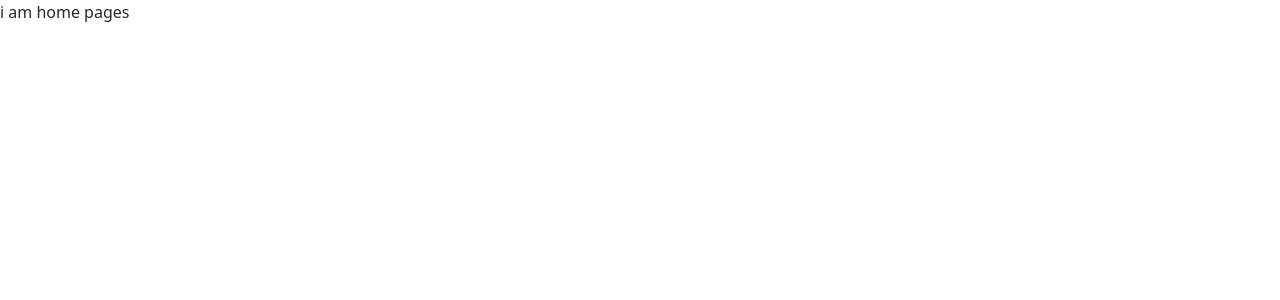
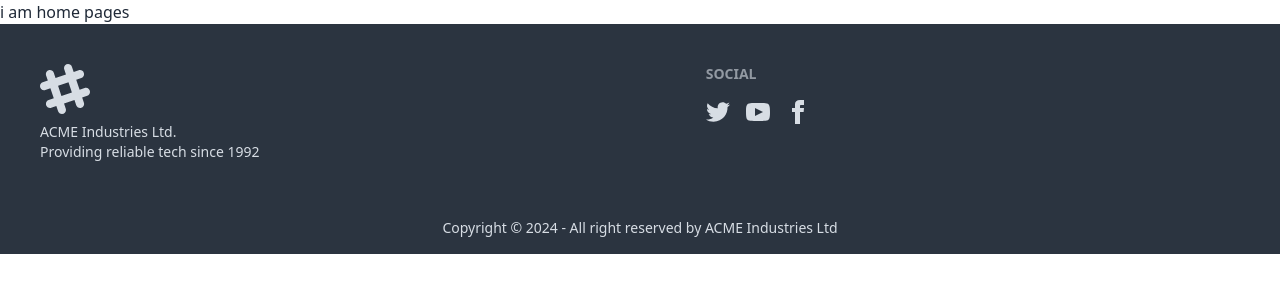
Before and after one commit to SaifulIslamsakil/bistro-boss-client-2, a React (Vite) app: page / in a window 1280 px wide. Shown: the top 300 px of the page. Built offline with nearby package versions, Linux system fonts and the light colour scheme.

Commit message:
added footer section in home pages

```diff
--- a/src/Layout/MainlayOut/MainlayOut.jsx
+++ b/src/Layout/MainlayOut/MainlayOut.jsx
@@ -1,9 +1,11 @@
 import { Outlet } from "react-router-dom";
+import Footer from "../../Shred/Footer/Footer";
 
 const MainlayOut = () => {
     return (
         <div>
             <Outlet></Outlet>
+            <Footer></Footer>
         </div>
     );
 };
--- /dev/null
+++ b/src/Shred/Footer/Footer.jsx
@@ -0,0 +1,27 @@
+const Footer = () => {
+    return (
+        <footer className=" bg-neutral text-neutral-content">
+            <div className="footer p-10">
+                <aside>
+                    <svg width="50" height="50" viewBox="0 0 24 24" xmlns="http://www.w3.org/2000/svg" fillRule="evenodd" clipRule="evenodd" className="fill-current"><path d="M22.672 15.226l-2.432.811.841 2.515c.33 1.019-.209 2.127-1.23 2.456-1.15.325-2.148-.321-2.463-1.226l-.84-2.518-5.013 1.677.84 2.517c.391 1.203-.434 2.542-1.831 2.542-.88 0-1.601-.564-1.86-1.314l-.842-2.516-2.431.809c-1.135.328-2.145-.317-2.463-1.229-.329-1.018.211-2.127 1.231-2.456l2.432-.809-1.621-4.823-2.432.808c-1.355.384-2.558-.59-2.558-1.839 0-.817.509-1.582 1.327-1.846l2.433-.809-.842-2.515c-.33-1.02.211-2.129 1.232-2.458 1.02-.329 2.13.209 2.461 1.229l.842 2.515 5.011-1.677-.839-2.517c-.403-1.238.484-2.553 1.843-2.553.819 0 1.585.509 1.85 1.326l.841 2.517 2.431-.81c1.02-.33 2.131.211 2.461 1.229.332 1.018-.21 2.126-1.23 2.456l-2.433.809 1.622 4.823 2.433-.809c1.242-.401 2.557.484 2.557 1.838 0 .819-.51 1.583-1.328 1.847m-8.992-6.428l-5.01 1.675 1.619 4.828 5.011-1.674-1.62-4.829z"></path></svg>
+                    <p>ACME Industries Ltd.<br />Providing reliable tech since 1992</p>
+                </aside>
+                <nav>
+                    <h6 className="footer-title">Social</h6>
+                    <div className="grid grid-flow-col gap-4">
+                        <a><svg xmlns="http://www.w3.org/2000/svg" width="24" height="24" viewBox="0 0 24 24" className="fill-current"><path d="M24 4.557c-.883.392-1.832.656-2.828.775 1.017-.609 1.798-1.574 2.165-2.724-.951.564-2.005.974-3.127 1.195-.897-.957-2.178-1.555-3.594-1.555-3.179 0-5.515 2.966-4.797 6.045-4.091-.205-7.719-2.165-10.148-5.144-1.29 2.213-.669 5.108 1.523 6.574-.806-.026-1.566-.247-2.229-.616-.054 2.281 1.581 4.415 3.949 4.89-.693.188-1.452.232-2.224.084.626 1.956 2.444 3.379 4.6 3.419-2.07 1.623-4.678 2.348-7.29 2.04 2.179 1.397 4.768 2.212 7.548 2.212 9.142 0 14.307-7.721 13.995-14.646.962-.695 1.797-1.562 2.457-2.549z"></path></svg></a>
+                        <a><svg xmlns="http://www.w3.org/2000/svg" width="24" height="24" viewBox="0 0 24 24" className="fill-current"><path d="M19.615 3.184c-3.604-.246-11.631-.245-15.23 0-3.897.266-4.356 2.62-4.385 8.816.029 6.185.484 8.549 4.385 8.816 3.6.245 11.626.246 15.23 0 3.897-.266 4.356-2.62 4.385-8.816-.029-6.185-.484-8.549-4.385-8.816zm-10.615 12.816v-8l8 3.993-8 4.007z"></path></svg></a>
+                        <a><svg xmlns="http://www.w3.org/2000/svg" width="24" height="24" viewBox="0 0 24 24" className="fill-current"><path d="M9 8h-3v4h3v12h5v-12h3.642l.358-4h-4v-1.667c0-.955.192-1.333 1.115-1.333h2.885v-5h-3.808c-3.596 0-5.192 1.583-5.192 4.615v3.385z"></path></svg></a>
+                    </div>
+                </nav>
+            </div>
+            <div className="footer footer-center p-4">
+                <aside>
+                    <p>Copyright © 2024 - All right reserved by ACME Industries Ltd</p>
+                </aside>
+            </div>
+        </footer>
+    );
+};
+
+export default Footer;
```
